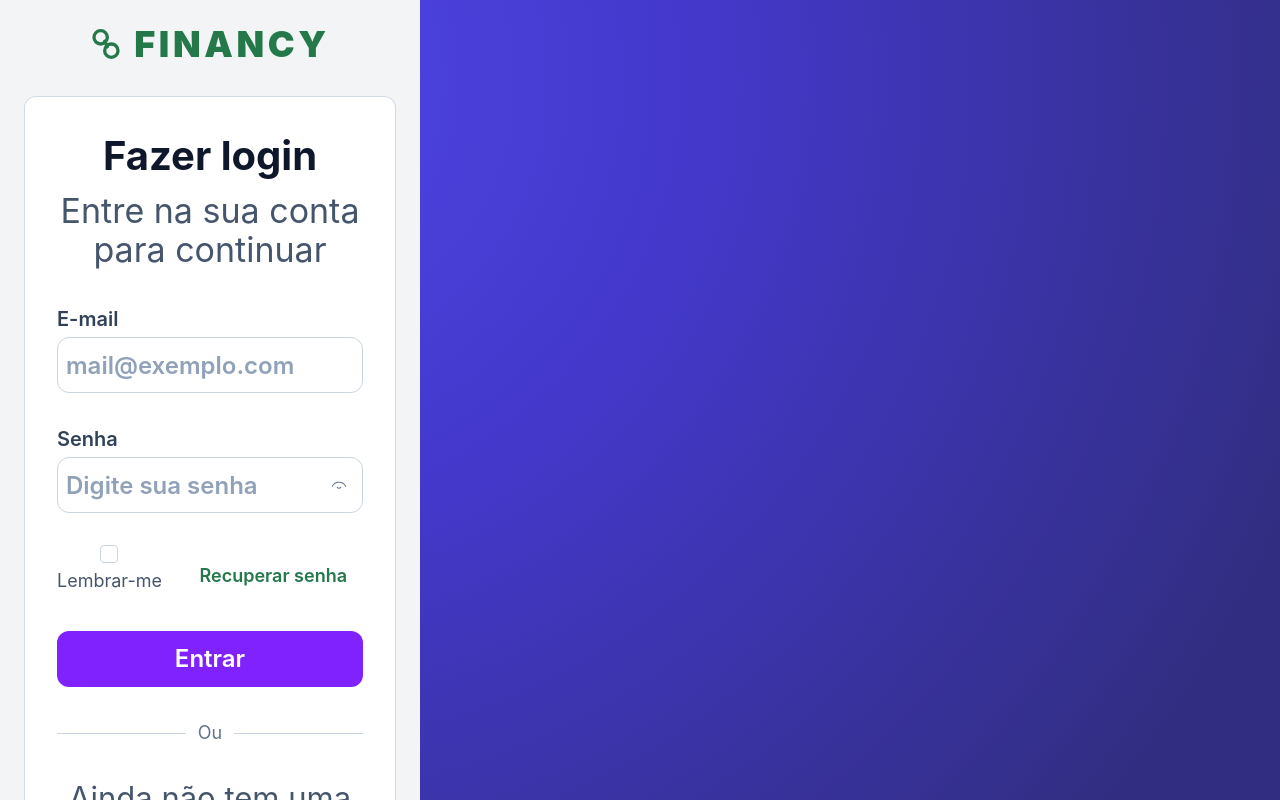
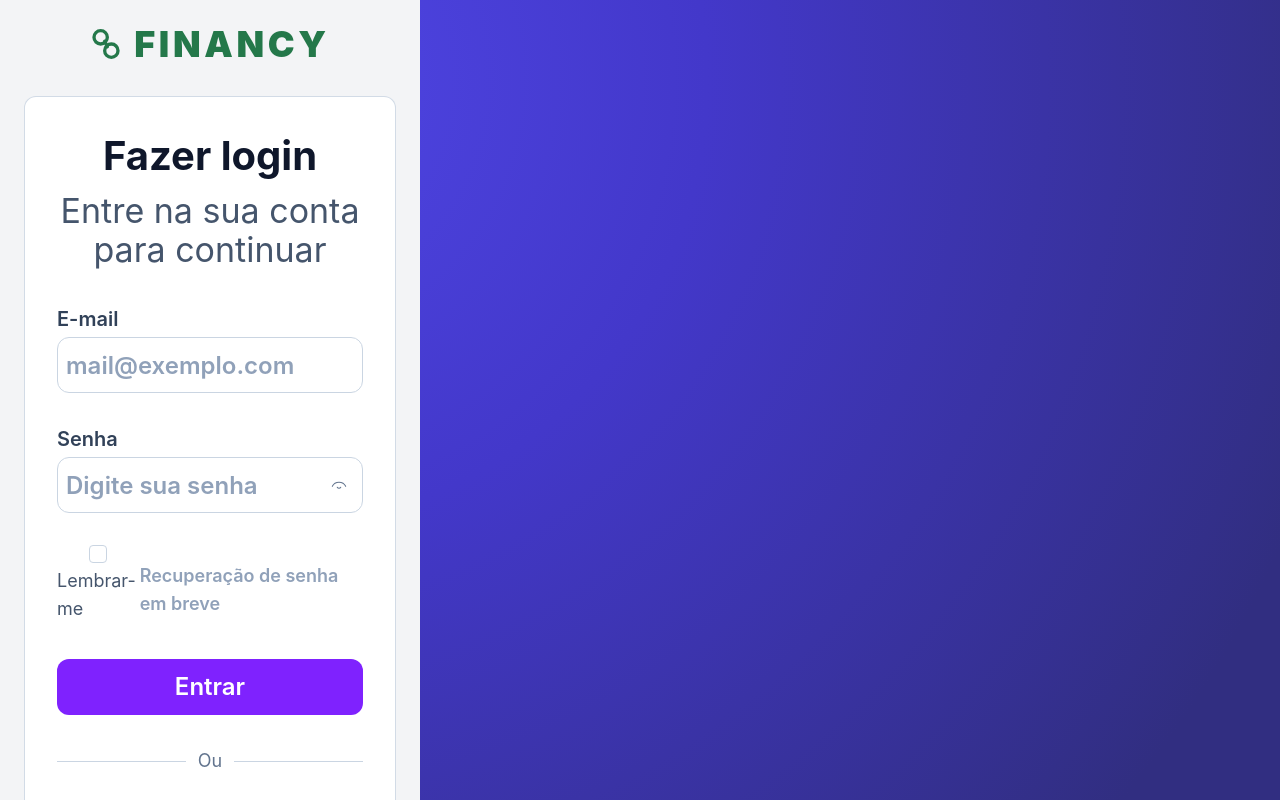
Before and after one commit to ileonardo-c/pos_rocketseat-tech360-financy, a React (Vite) app in the folder frontend/: page / in a window 1280 px wide. Shown: the top 800 px of the page. Built offline with nearby package versions, Linux system fonts and the light colour scheme; no server answers.

Commit message:
fix(frontend): corrige feedback de erro e remove acao inerte

```diff
--- a/frontend/src/pages/signin-page.tsx
+++ b/frontend/src/pages/signin-page.tsx
@@ -15,6 +15,7 @@ export const SigninPage = () => {
   const [touched, setTouched] = useState({ email: false, password: false });
   const [shakeEmail, setShakeEmail] = useState(false);
   const [shakePassword, setShakePassword] = useState(false);
+  const [shakeNonce, setShakeNonce] = useState({ email: 0, password: 0 });
 
   const getEmailError = (value: string) => {
     if (!value.trim()) {
@@ -52,7 +53,7 @@ export const SigninPage = () => {
     setShakeEmail(true);
     const timeout = window.setTimeout(() => setShakeEmail(false), 320);
     return () => window.clearTimeout(timeout);
-  }, [emailError]);
+  }, [emailError, shakeNonce.email]);
 
   useEffect(() => {
     if (!passwordError) {
@@ -61,7 +62,7 @@ export const SigninPage = () => {
     setShakePassword(true);
     const timeout = window.setTimeout(() => setShakePassword(false), 320);
     return () => window.clearTimeout(timeout);
-  }, [passwordError]);
+  }, [passwordError, shakeNonce.password]);
 
   if (user) {
     return <Navigate to="/" replace />;
@@ -103,6 +104,10 @@ export const SigninPage = () => {
               const submitEmailError = getEmailError(email);
               const submitPasswordError = getPasswordError(password);
               if (submitEmailError || submitPasswordError) {
+                setShakeNonce((prev) => ({
+                  email: submitEmailError ? prev.email + 1 : prev.email,
+                  password: submitPasswordError ? prev.password + 1 : prev.password,
+                }));
                 return;
               }
 
@@ -241,12 +246,7 @@ export const SigninPage = () => {
                 />
                 Lembrar-me
               </label>
-              <button
-                className="font-semibold text-[#24784A] transition hover:text-[#1b5b38]"
-                type="button"
-              >
-                Recuperar senha
-              </button>
+              <span className="font-semibold text-slate-400">Recuperação de senha em breve</span>
             </div>
 
             <Button
```
